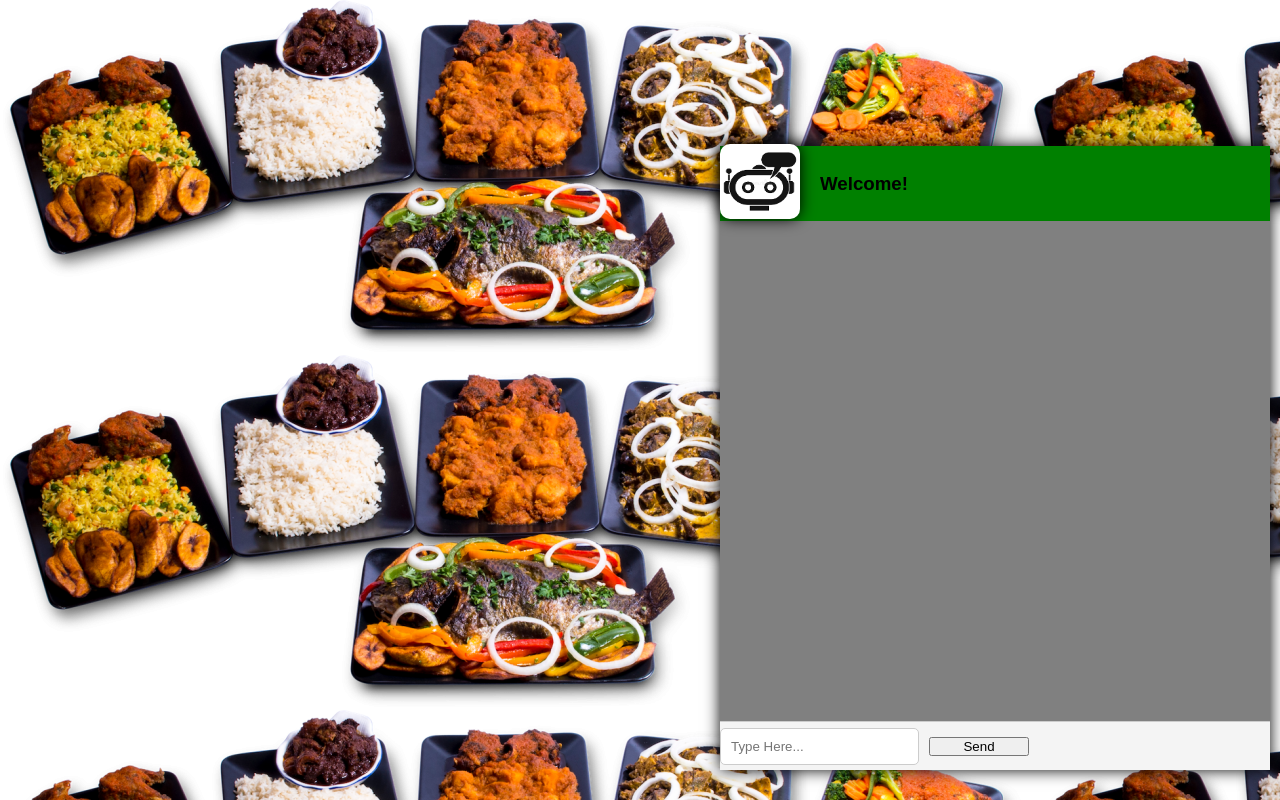
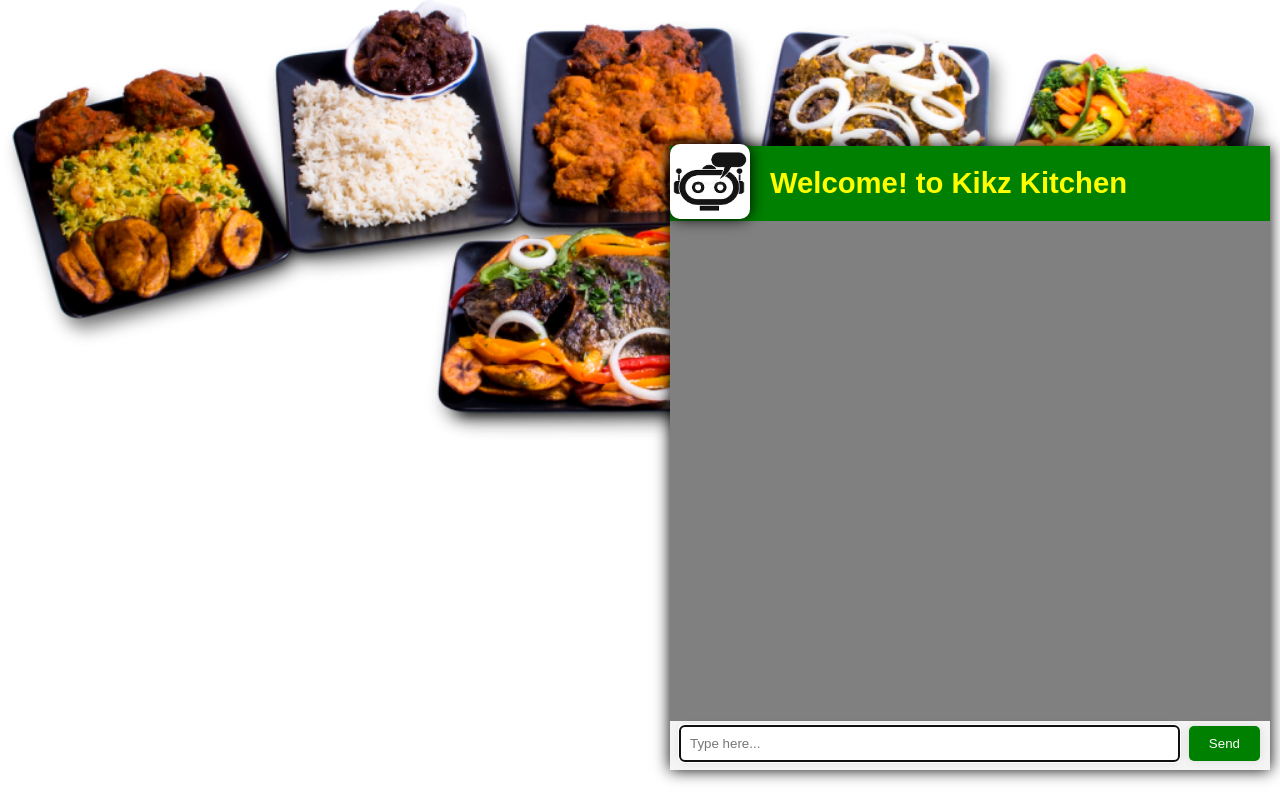
Before and after one commit to ikuesiri/kik_chatBot, a website: page public/index.html in a window 1280 px wide. Drawn offline with nearby package versions, Linux system fonts and the light colour scheme; no server answers.

Commit message:
Starter file and some Static files update

```diff
--- a/config/sessionMiddleware.js
+++ b/config/sessionMiddleware.js
@@ -6,10 +6,10 @@ const sessionMiddleware = session({
 	secret: CONFIG.SECRET,
 	resave: false,
 	saveUninitialized: true,
-	store: MongoStore.create({ mongoUrl: CONFIG.MONGO_DB_URI }),
 	cookie: {
 		maxAge: 60 * 60 * 1000
 	},
+	store: MongoStore.create({ mongoUrl: CONFIG.MONGO_DB_URI }),
 });
 
 module.exports = sessionMiddleware;
--- a/public/index.html
+++ b/public/index.html
@@ -14,26 +14,18 @@
 					<img src="./images/kiki_bot.png" alt="kiki_robot">
 				</div>
 				<div class="chat-title">
-				  <h3>Welcome! </h3>
+				  <h3>Welcome! to Kikz Kitchen</h3>
 				</div>
 			</div>
 			<div class="chat-body">
 			</div>
-			<div class="chat-input">
-				<form id="chat-form">
-					<div class="input-tab">
-						<input
-						type="text"
-						placeholder="Type Here..."
-						id="msg" autofocus autocomplete="off"
-						/>
-					</div>
-					<div class="send-btn">
-						<button>Send</button>
-					</div>
-				</form>
-
-			</div>
+			<form id="chat-form">
+				<input type="text"
+				id= "msg"
+				placeholder="Type here..."
+				autofocus autocomplete="off">
+				<button type="submit">Send</button>
+			</form>
 		 </div>
 		<script src="/socket.io/socket.io.js"></script>
 		<script src="./chatApp.js"></script>
--- a/public/style.css
+++ b/public/style.css
@@ -10,11 +10,12 @@
 }
 
 body{
-
   background-image: url('../images/background.png');
+  background-size: cover;
+	background-repeat: no-repeat;
+	height: 50vh;
+  width: 50vw;
 }
-
-
 
 ul {
   margin: 0;
@@ -28,7 +29,7 @@ li {
 }
 .container{
   height: 624px;
-  width: 550px;
+  width: 600px;
   /* border-radius: 10px ; */
   background-color: #f4f4f4;
   box-shadow: var(--box-shadow);
@@ -45,7 +46,6 @@ li {
 }
 
 .logo img{
-  /* padding-left: 5px; */
   height: 75px;
   width: 80px;
   box-shadow: var(--box-shadow);
@@ -54,6 +54,8 @@ li {
 
 .chat-title{
   padding-left: 20px;
+  color: #ffff00;
+  font-size: 25px;
 }
 
 .chat-body{
@@ -71,60 +73,32 @@ li {
   height:50px;
   display: flex;
   align-items:center;
-
-  padding: 10px 0;
+  padding: 10px 5px;
   border-top: 1px solid #ccc;
-  width: 100%;
-
+  width: 300px;
 }
 
-#chat-form{
-  /* display: flex;
-  justify-content: space-between;
-  align-items: center; */
-  /* flex: 9 */
+#chat-form {
   display: flex;
-  flex-direction: row;
-  align-items: center;
-  justify-content: center;
-
+  margin-top: 5px;
+  padding : 0 10px;
 }
-
-#chat-form input{
-  /* flex: 9; */
+#chat-form input[type="text"] {
+  flex: 1;
   padding: 10px;
-  border: 1px solid #ccc;
   border-radius: 5px;
-  outline: none;
+  border: none;
+  box-shadow: 0 0 10px rgba(0,0,0,0.1);
   margin-right: 10px;
 }
-
-button{
-  width: 100px;
+#chat-form button[type="submit"] {
+  padding: 10px 20px;
+  background-color: green;
+  color: #fff;
+  border: none;
+  border-radius: 5px;
+  box-shadow: 0 0 10px rgba(0,0,0,0.1);
   cursor: pointer;
-
-}
-
-/*  */
-/* .input-tab{
-  flex: 9;
-  padding-left: 10px;
-} */
-
-/* .send-btn{
-  flex: 1;
-  padding-left: 15px;
-  width: 40px;
-
-} */
-#message{
-  line-height: 30px;
-  padding: 6px 10px;
-  outline: none;
-  border : none;
-  font-size: 16px;
-  background-color: rgb(211, 211, 211);
-  /* width: 100%; */
 }
 
 /* from javaScript */
@@ -133,22 +107,19 @@ button{
 span {
   float: right;
 }
-
 .user-response, .chatBot-response{
   font-style:  italic;
   font-weight: 500;
-  background-color: rgb(60, 70, 167);
+  background-color: rgb(25, 26, 121);
   color: #f4f4f4;
   margin-top: 8px;
   padding: 0 8px;
   border-radius:  10px 0 10px 10px;
   font-size: 16px;
   max-width: 60%;
-
 }
 
 .chatBot-response{
-  /* font-weight: 400; */
   background-color: rgb(8, 9, 17);
   border-radius:  0px 10px  10pX;
   align-self: flex-start;
```
Also changed, not shown: app.js (+8 -11 lines), utils/bot/botResponse.js (+19 -13 lines), README.md, public/images/send.png (deleted).
